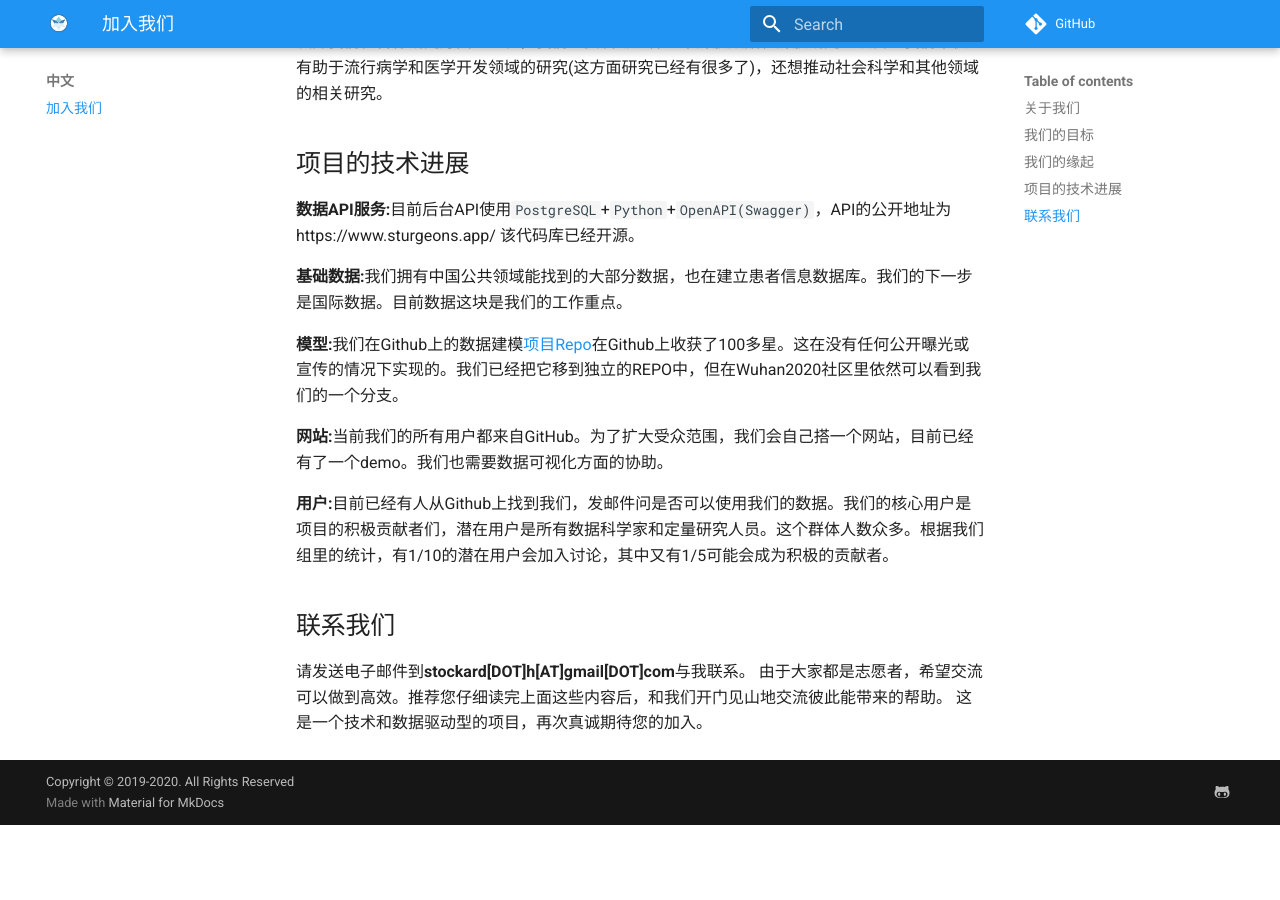
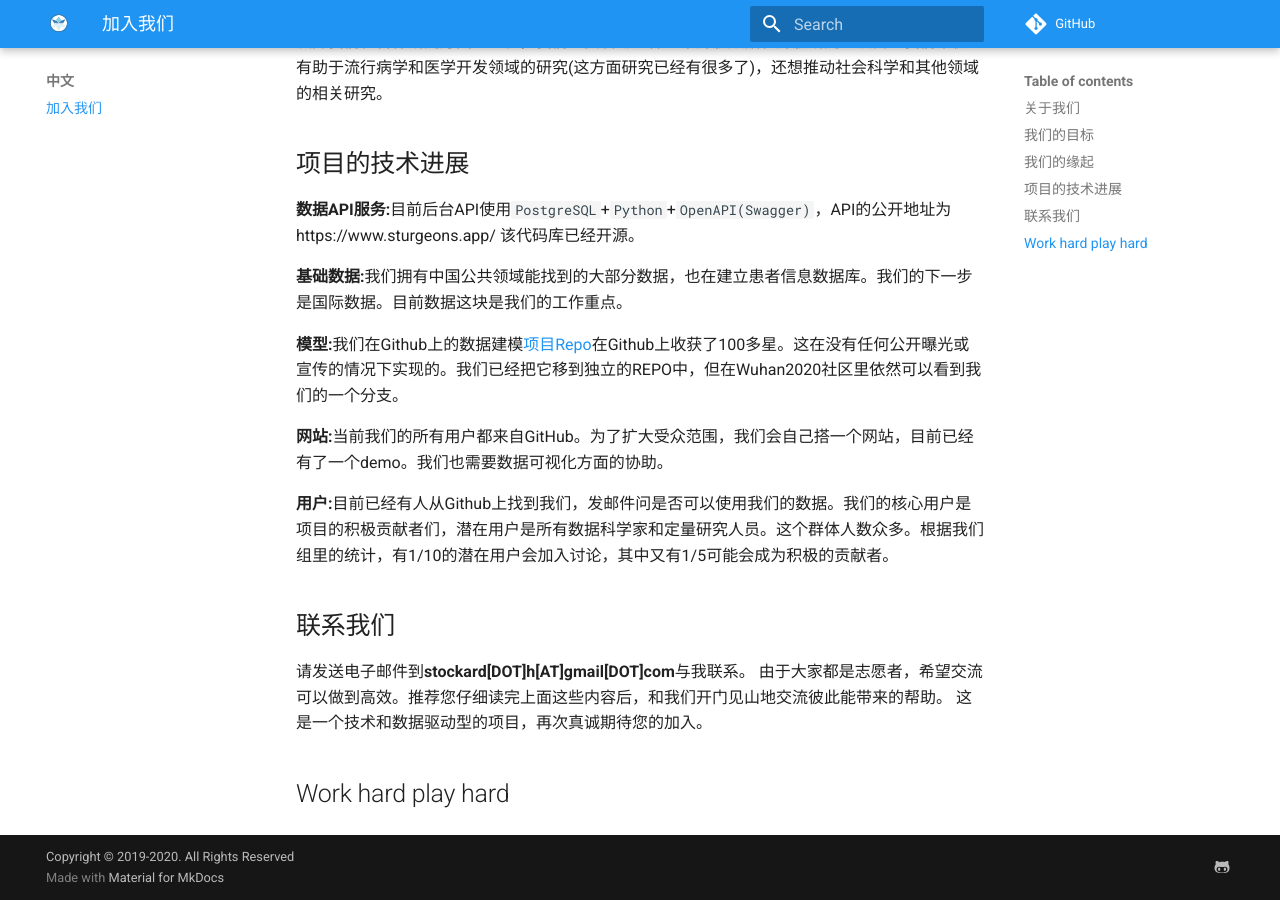
Before and after one commit to Glacier-Ice/data-sci-api, an MkDocs documentation site: the page built from docs/docs/CN/team-up.md, in a window 1280 px wide and 900 px high, scrolled down 1655 px. Built offline with MkDocs 1.6.1 and Material for MkDocs 9.7.7, drawn with Linux system fonts in a browser that asks for light colours; nearby versions of some CDN libraries; library files that are not in the unit come from our copies; comment, search, counter and statistics services are not loaded; before the commit the page ends 2480 px from its top, so only the background shows below that.

Commit message:
test update

```diff
--- a/docs/docs/CN/team-up.md
+++ b/docs/docs/CN/team-up.md
@@ -55,3 +55,5 @@
 请发送电子邮件到**stockard[DOT]h[AT]gmail[DOT]com**与我联系。
 由于大家都是志愿者，希望交流可以做到高效。推荐您仔细读完上面这些内容后，和我们开门见山地交流彼此能带来的帮助。
 这是一个技术和数据驱动型的项目，再次真诚期待您的加入。
+
+## Work hard play hard
```
